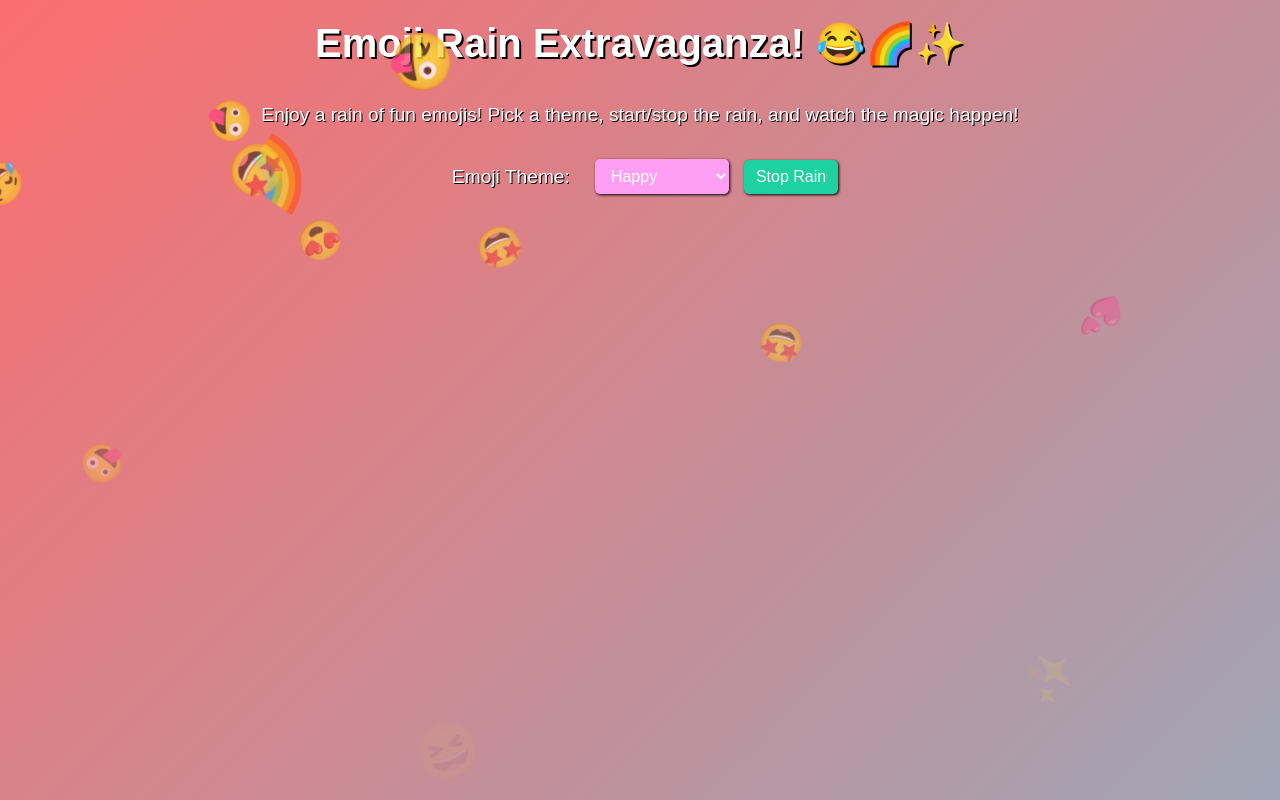
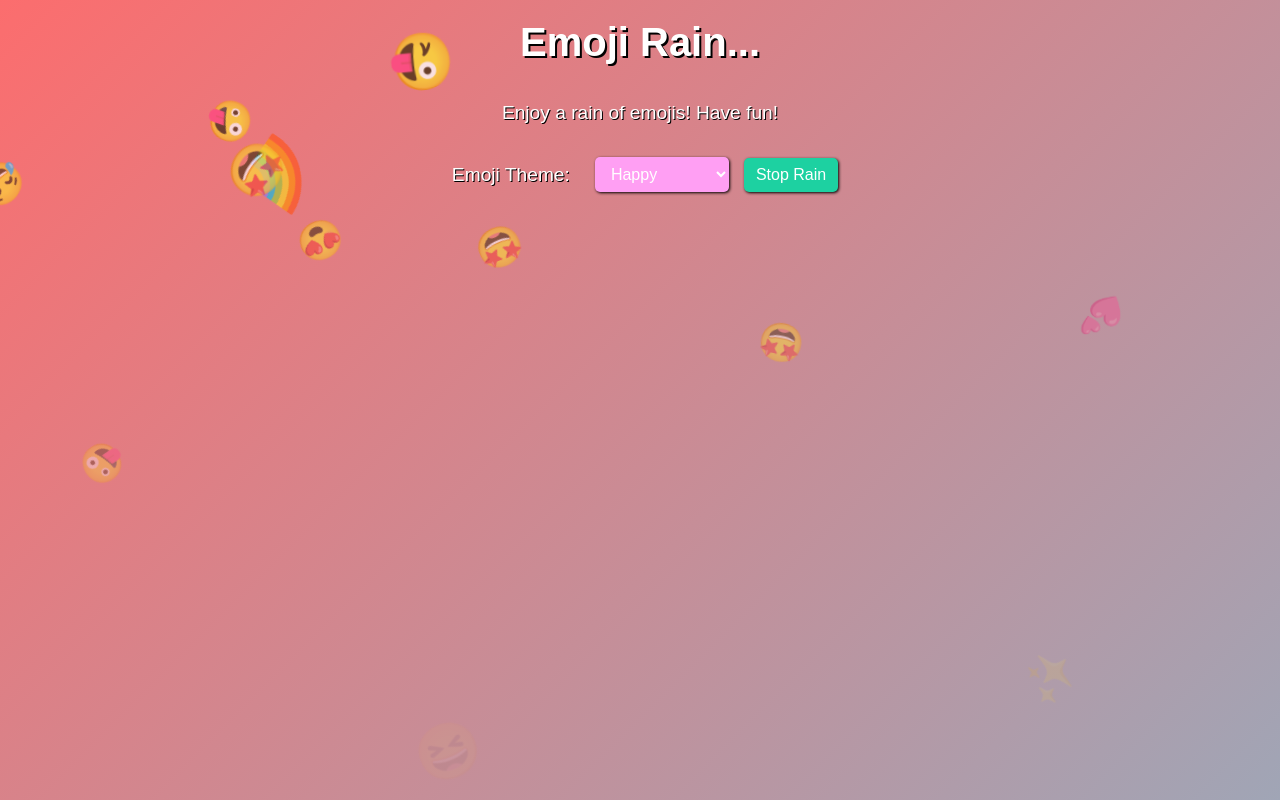
Before and after one commit to Da-Coder-Jr/Emoji-Rain, a plain HTML site: page index.html in a window 1280 px wide. Drawn offline with Linux system fonts and the light colour scheme.

Commit message:
Update index.html

```diff
--- a/index.html
+++ b/index.html
@@ -3,7 +3,7 @@
 <head>
     <meta charset="UTF-8" />
     <meta name="viewport" content="width=device-width, initial-scale=1.0"/>
-    <title>Emoji Rain Extravaganza 😂🌈✨</title>
+    <title>Emoji Rain - Just for fun🌈✨</title>
 
     <style>
         html, body {
@@ -113,8 +113,8 @@
 </head>
 <body>
 
-    <h1>Emoji Rain Extravaganza! 😂🌈✨</h1>
-    <p>Enjoy a rain of fun emojis! Pick a theme, start/stop the rain, and watch the magic happen!</p>
+    <h1>Emoji Rain...</h1>
+    <p>Enjoy a rain of emojis! Have fun!</p>
 
     <div class="controls">
         <label for="emojiSet">Emoji Theme:</label>
@@ -131,7 +131,7 @@
     <div id="emoji-container"></div>
 
     <script>
-        // Hey Calder! 😂 Let's make it SUPER COOL in ONE FILE!
+
 
         // Define different emoji sets for variety
         const emojiSets = {
```
